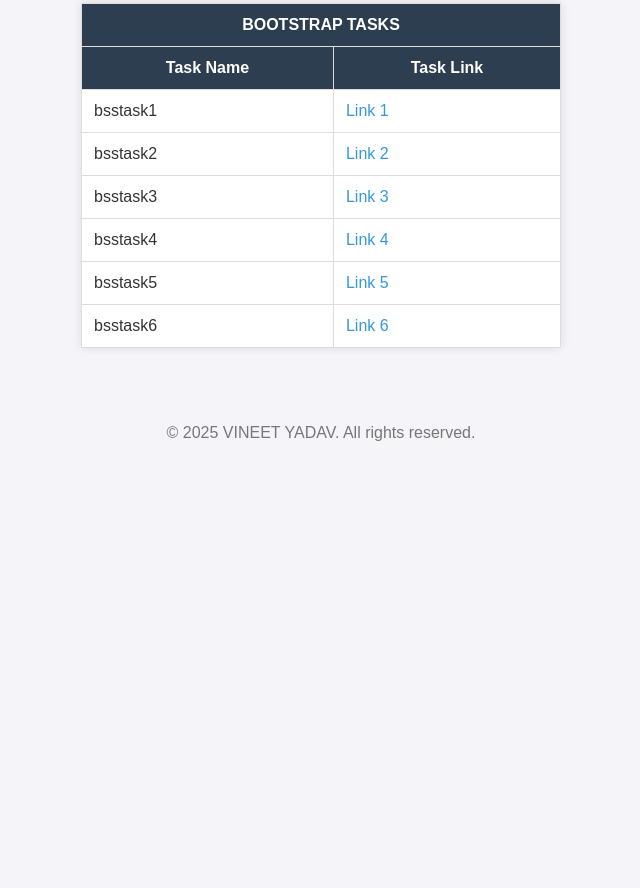
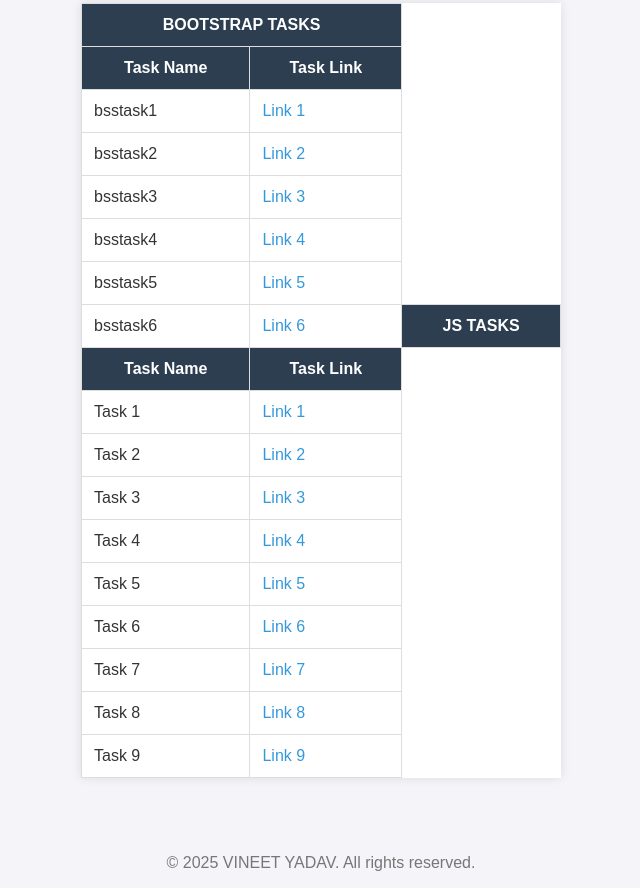
Before and after one commit to VineetYadav88/10, a plain HTML site: page index.html in a window 1280 px wide. Shown: the part 900-1788 px from the top of the page, without its empty margins (319-959 px from the left). Before the commit the page ends 1358 px from the top, so only its background shows below. Drawn offline with Linux system fonts and the light colour scheme.

Commit message:
Update index.html

```diff
--- a/index.html
+++ b/index.html
@@ -174,6 +174,49 @@
                 <tr>
                     <td>bsstask6</td>
                     <td><a href="bsstask6.html" target="_blank">Link 6</a></td>
+                 <th colspan="2">JS TASKS</th>
+                </tr>
+
+                    <th>Task Name</th>
+                    <th>Task Link</th>
+                </tr>
+            </thead>
+            <tbody>
+                <tr>
+                    <td>Task 1</td>
+                    <td><a href="task1.html" target="_blank">Link 1</a></td>
+                </tr>
+                <tr>
+                    <td>Task 2</td>
+                    <td><a href="task2.html" target="_blank">Link 2</a></td>
+                </tr>
+                <tr>
+                    <td>Task 3</td>
+                    <td><a href="task3.html" target="_blank">Link 3</a></td>
+                </tr>
+                <tr>
+                    <td>Task 4</td>
+                    <td><a href="task4.html" target="_blank">Link 4</a></td>
+                </tr>
+                <tr>
+                    <td>Task 5</td>
+                    <td><a href="task5.html" target="_blank">Link 5</a></td>
+                </tr>
+                <tr>
+                    <td>Task 6</td>
+                    <td><a href="task6.html" target="_blank">Link 6</a></td>
+                </tr>
+                <tr>
+                    <td>Task 7</td>
+                    <td><a href="task7.html" target="_blank">Link 7</a></td>
+                </tr>
+                <tr>
+                    <td>Task 8</td>
+                    <td><a href="task8.html" target="_blank">Link 8</a></td>
+                </tr>
+                <tr>
+                    <td>Task 9</td>
+                    <td><a href="task9.html" target="_blank">Link 9</a></td>
                 </tr>
             </tbody>
         </table>
```
